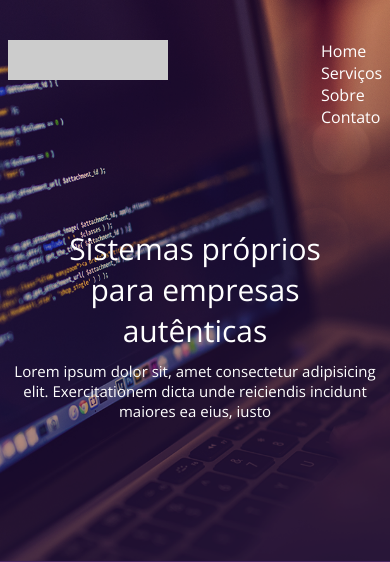
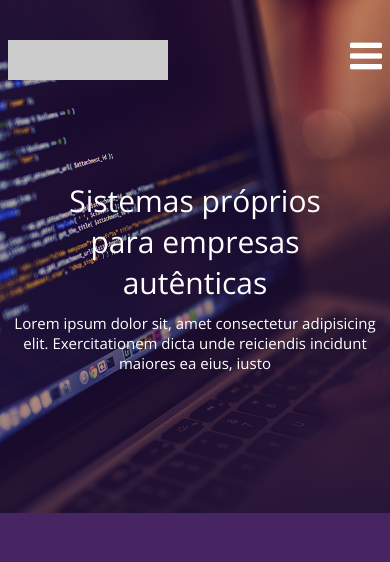
Before and after one commit to johnnyofoco/estudosFrontEnd, a PHP site: page / in a window 390 px wide. Shown: the top 562 px of the page. Run offline with PHP 8.4, Linux system fonts and the light colour scheme.

Commit message:
Projeto3 - LandingPage: Melhorando o menu mobile + aplicando menu hamburguer sem javaScript

```diff
--- a/Projetos/Projeto3 - LandingPage/css/styles.css
+++ b/Projetos/Projeto3 - LandingPage/css/styles.css
@@ -38,7 +38,44 @@
 }
 
 nav.mobile-menu{
+    cursor: pointer;
     display: none;
+    width: 32px;
+    height: 32px;
+    background-image: url('../Imagens/menu.png');
+    background-size: 100% 100%;
+}
+
+nav.mobile-menu:hover ul{
+    opacity: 1;
+}
+
+nav.mobile-menu ul{
+    opacity: 0;
+    transition: 1s;
+
+    background-color: white;
+    position: absolute;
+    left: 0;
+    top: 80px;
+    width: 100%;
+    color: black;
+    list-style-type: none;
+    text-align: center;
+}
+
+nav.mobile-menu ul li{
+    padding: 8px 0;
+    transition: 0.4s;
+    border-bottom: 1px solid black;
+}
+nav.mobile-menu ul li:hover{
+    background-color: rgb(228, 115, 115);
+}
+
+nav.mobile-menu ul a li{
+    color: black;
+    text-decoration: none;
 }
 
 header .logo{
```
Also changed, not shown: Projetos/Projeto3 - LandingPage/Imagens/menu.png (added), Projetos/Projeto3 - LandingPage/Imagens/mockup.jpg (added).
